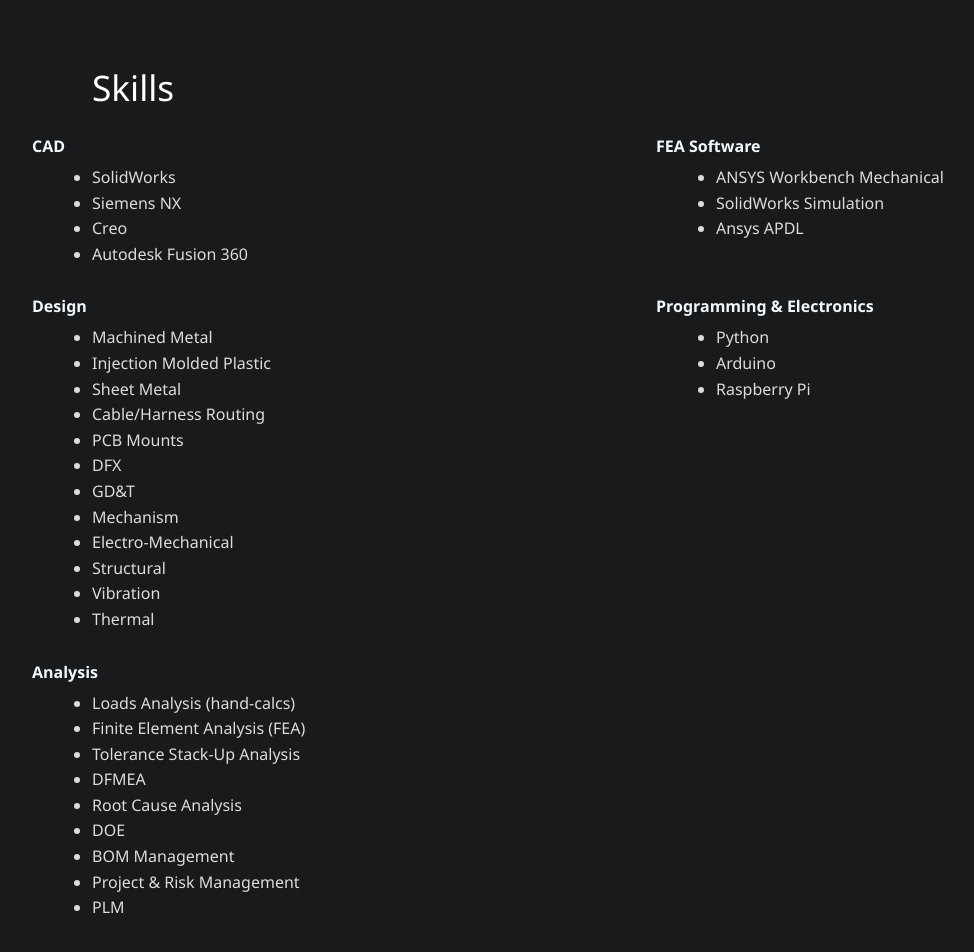
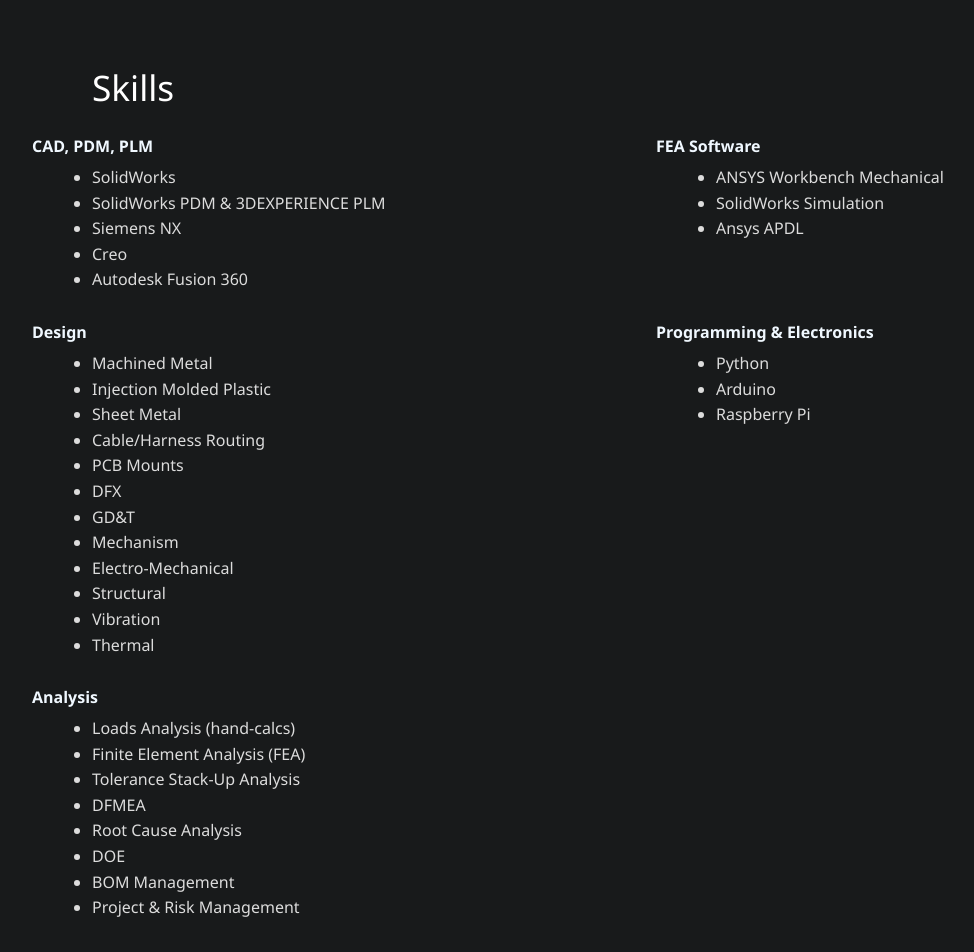
Before and after one commit to mr-jatt/portfolio, a plain HTML site: page index.html in a window 1280 px wide. Shown: the part 3300-4252 px from the top of the page, without its empty margins (8-982 px from the left). Drawn offline with Linux system fonts and the light colour scheme.

Commit message:
updated CAD skill list
updated skills under CAD

```diff
--- a/index.html
+++ b/index.html
@@ -188,9 +188,10 @@
 			<h2 class="section-heading">Skills</h2>
 			<div class="skills-grid section-content">
 				<div class="skill-category">
-					<h4>CAD</h4>
+					<h4>CAD, PDM, PLM</h4>
 					<ul class="skill-list">
 						<li>SolidWorks</li>
+                        <li>SolidWorks PDM & 3DEXPERIENCE PLM</li>
 						<li>Siemens NX</li>
 						<li>Creo</li>
 						<li>Autodesk Fusion 360</li>
@@ -244,7 +245,6 @@
 						<li>DOE</li>
 						<li>BOM Management</li>
 						<li>Project &amp; Risk Management</li>
-						<li>PLM</li>
 					</ul>
 				</div>
 			</div>
```
